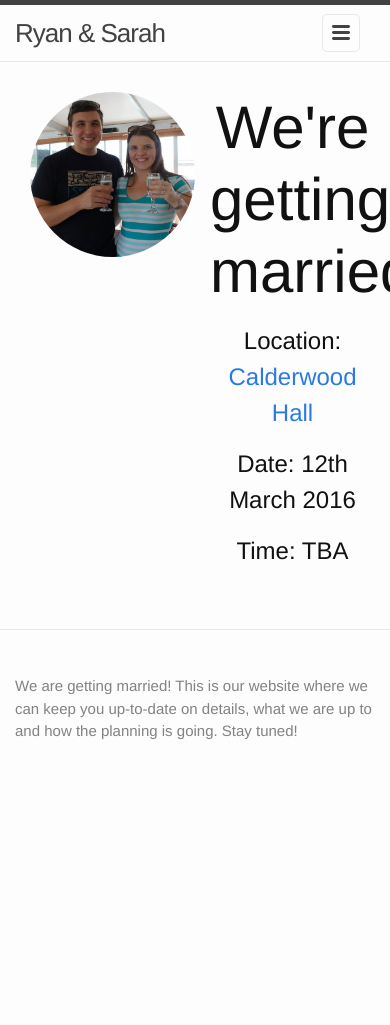
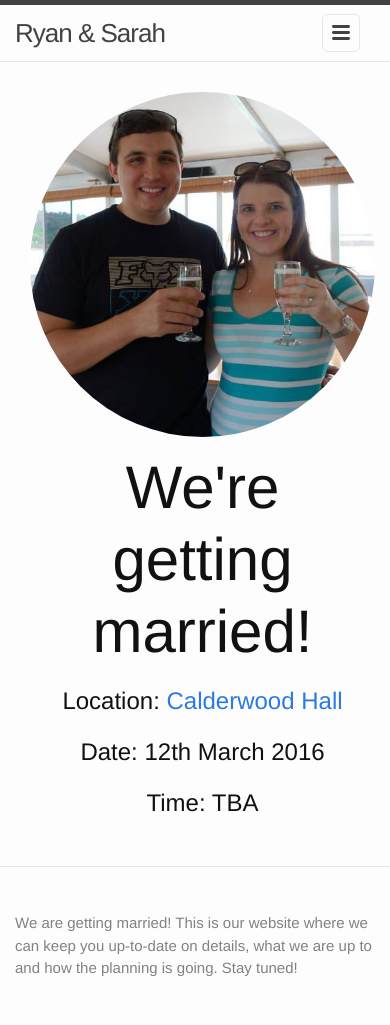
Before and after one commit to rcrichton/ryanandsarah.co.za, a Jekyll site: the page built from index.html, in a window 390 px wide. Built offline with Jekyll 4.4.1, drawn with Linux system fonts in a browser that asks for light colours; before the commit the page ends 900 px from its top, so only the background shows below that.

Commit message:
Make home page responsive

```diff
--- a/_sass/_layout.scss
+++ b/_sass/_layout.scss
@@ -256,6 +256,14 @@
     width:         calc(50% - (#{$spacing-unit} / 2));
 }
 
+@include media-query($on-palm) {
+    .home-col {
+        float: none;
+        width: -webkit-calc(100% - (#{$spacing-unit} / 2));
+        width:         calc(100% - (#{$spacing-unit} / 2));
+    }
+}
+
 .circle-img {
     -moz-border-radius: 50%;
     -webkit-border-radius: 50%;
```
